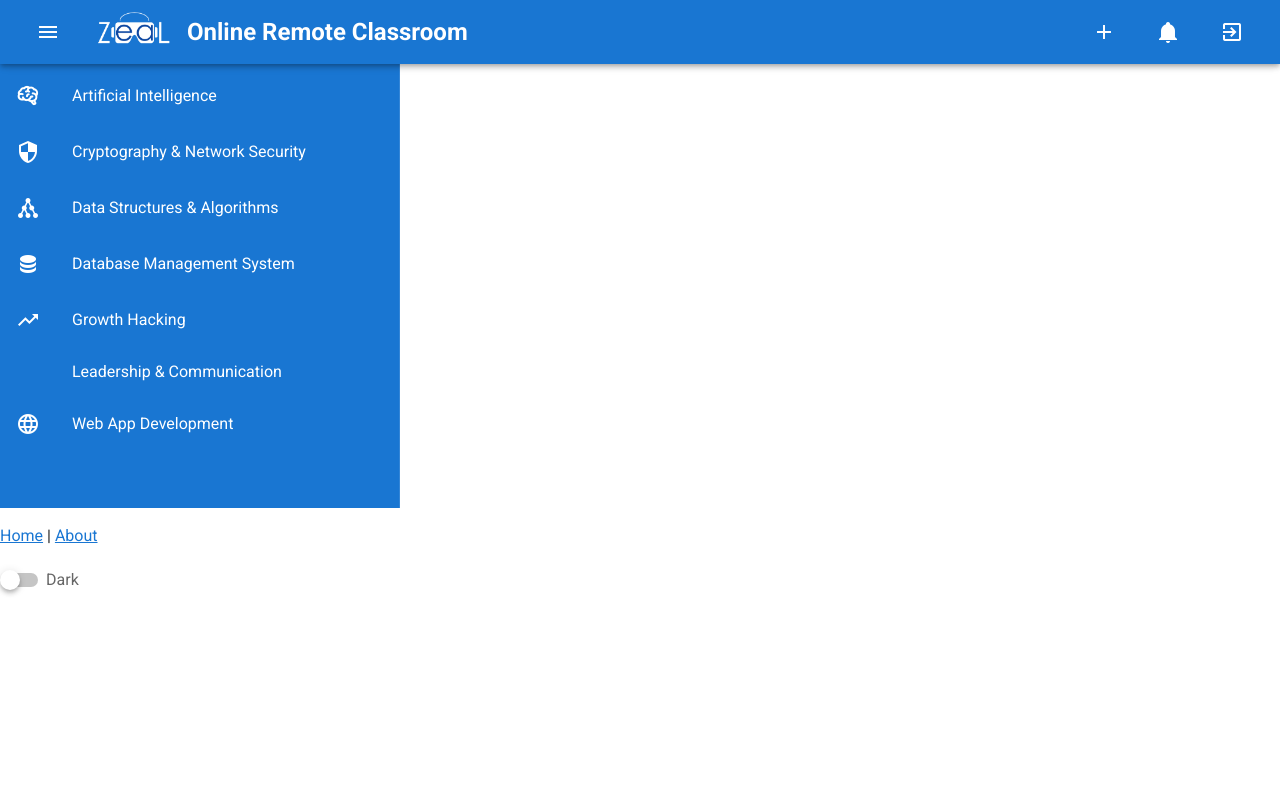
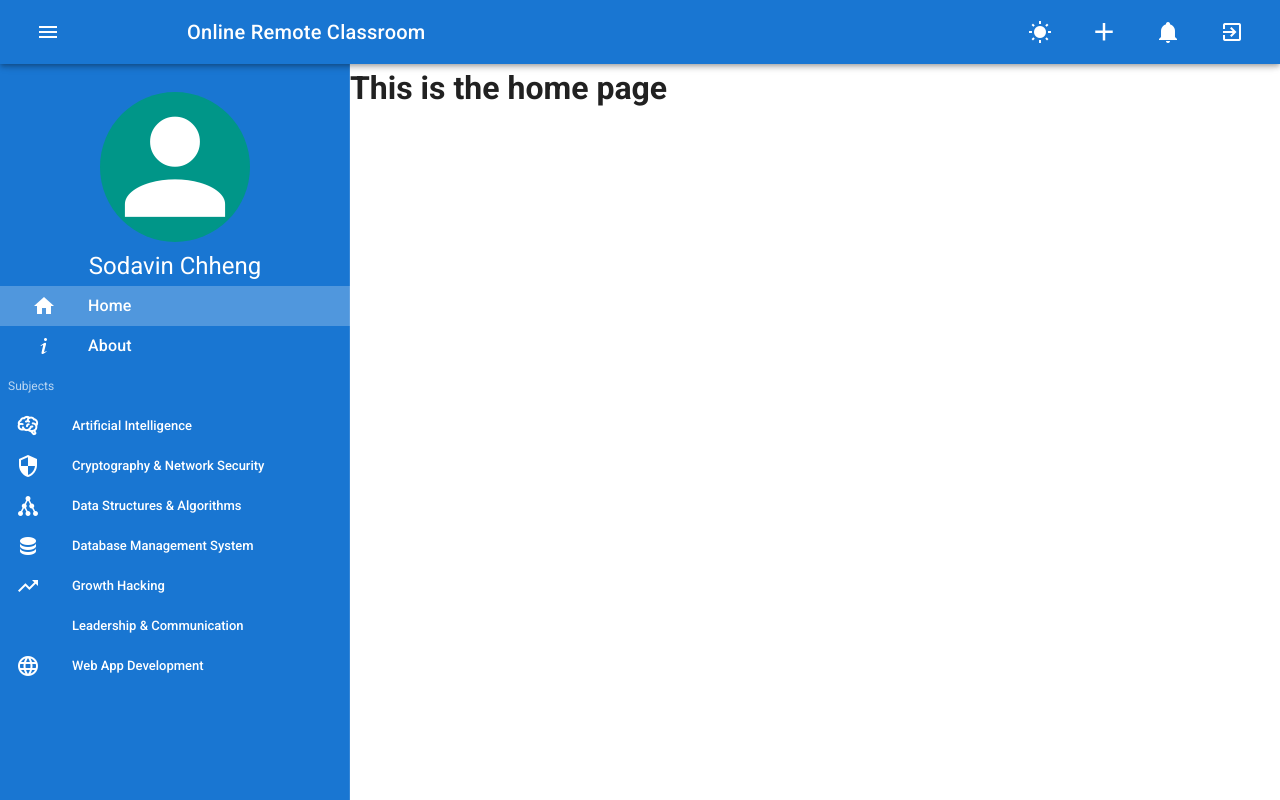
Before and after one commit to sodavinchheng/ORC-Demo, a Vue app: page / in a window 1280 px wide. Built offline with nearby package versions, Linux system fonts and the light colour scheme.

Commit message:
Finished the NavBar

```diff
--- a/src/App.vue
+++ b/src/App.vue
@@ -3,8 +3,6 @@
     <NavBar />
 
     <v-content>
-      <router-link to="/" replace>Home</router-link> |
-      <router-link to="/about" replace>About</router-link>
       <router-view></router-view>
     </v-content>
   </v-app>
--- a/src/components/NavBar.vue
+++ b/src/components/NavBar.vue
@@ -1,10 +1,12 @@
 <template>
     <nav>
-        <v-app-bar app color="primary" dark>
+        <v-app-bar app color="primary" dark clipped-left>
 
-            <v-btn text>
-                <v-icon v-on:click="drawer = !drawer">mdi-menu</v-icon>
-            </v-btn>
+            <!-- <v-btn text>
+                <v-icon @click="drawer = !drawer">mdi-menu</v-icon>
+            </v-btn> -->
+
+            <v-app-bar-nav-icon @click.stop="drawer = !drawer" class="mx-2"/>
 
             <div class="d-flex align-center">
                 <v-img
@@ -16,33 +18,143 @@
                 width="75"
                 />
 
-                <h1 class="hidden-sm-and-down">Online Remote Classroom</h1>
+                <!-- <h1 class="hidden-sm-and-down">Online Remote Classroom</h1> -->
+
+                <v-toolbar-title class="hidden-sm-and-down">
+                    <span class="title">Online Remote Classroom</span>
+                </v-toolbar-title>
 
             </div>
 
             <v-spacer></v-spacer>
 
-            <v-btn text>
-                <v-icon>mdi-plus</v-icon>
-            </v-btn>
+            <v-tooltip bottom close-delay="500">
+                <template v-slot:activator="{ on }">
+                    <v-btn @click="$vuetify.theme.dark = !$vuetify.theme.dark" text v-on="on">
+                        <v-icon :class="$vuetify.theme.dark ? 'd-none' : 'd-flex'">mdi-white-balance-sunny</v-icon>
+                        <v-icon :class="$vuetify.theme.dark ? 'd-flex' : 'd-none'">mdi-moon-waning-crescent</v-icon>
+                    </v-btn>
+                </template>
+                <span :class="$vuetify.theme.dark ? 'd-flex' : 'd-none'">Enable Light Theme</span>
+                <span :class="$vuetify.theme.dark ? 'd-none' : 'd-flex'">Enable Dark Theme</span>
+            </v-tooltip>
 
-            <v-btn text>
-                <v-icon>mdi-bell</v-icon>
-            </v-btn>
+            <v-menu offset-y left transition="slide-y-transition">
+                <template v-slot:activator="{ on }">
+                    <v-btn text v-on="on">
+                        <v-icon size="30">mdi-plus</v-icon>
+                    </v-btn>
+                </template>
+                <v-list>
+                    <v-list-item @click.stop="joinClass = true">
+                        <v-dialog v-model="joinClass" max-width="300px">
+                            <v-card>
+                                <v-card-title>Join Class</v-card-title>
+                                <v-card-text>
+                                    <v-text-field label="Enter the class code:"></v-text-field>
+                                </v-card-text>
+                                <v-row justify="space-around">
+                                    <v-btn color="warning" outlined @click.stop="joinClass = false">Cancel</v-btn>
+                                    <v-btn color="success" outlined>Join</v-btn>
+                                </v-row>
+                                <v-row>
+                                    <div class="mt-5">
 
-            <v-btn text>
-                <v-icon>mdi-exit-to-app</v-icon>
-            </v-btn>
+                                    </div>
+                                </v-row>
+                            </v-card>
+                        </v-dialog>
+                        <v-btn text>Join Class</v-btn>
+                    </v-list-item>
+
+                    <v-list-item @click.stop="createClass = true">
+                        <v-dialog v-model="createClass" max-width="500px">
+                            <v-card>
+                                <v-card-title>Create Class</v-card-title>
+                                <v-card-text>
+                                    <v-row>
+                                        <v-select
+
+                                        :items="subjects"
+                                        item-text="name"
+                                        item-value="route"
+                                        label="Select a subject:"
+                                        return-object
+                                        >
+                                        </v-select>
+                                    </v-row>
+                                </v-card-text>
+                                <v-row justify="space-around">
+                                    <v-btn color="warning" outlined @click.stop="createClass = false">Cancel</v-btn>
+                                    <v-btn color="success" outlined>Create</v-btn>
+                                </v-row>
+                                <v-row>
+                                    <div class="mt-5">
+
+                                    </div>
+                                </v-row>
+                            </v-card>
+                        </v-dialog>
+                        <v-btn text>Create Class</v-btn>
+                    </v-list-item>
+                </v-list>
+            </v-menu>
+
+            <v-tooltip bottom>
+                <template v-slot:activator="{ on }">
+                    <v-btn text v-on="on">
+                        <v-icon>mdi-bell</v-icon>
+                    </v-btn>
+                </template>
+                <span>Notifications</span>
+            </v-tooltip>
+
+            <v-tooltip bottom>
+                <template v-slot:activator="{ on }">
+                    <v-btn text v-on="on">
+                        <v-icon>mdi-exit-to-app</v-icon>
+                    </v-btn>
+                </template>
+                <span>Sign Out</span>
+            </v-tooltip>
         </v-app-bar>
 
-        <v-navigation-drawer v-model="drawer" color="primary" dark width="400px" class="mt-12 d-lg-flex">
-            <v-list class="mt-3">
+        <v-navigation-drawer app clipped v-model="drawer" color="primary" dark width="350px" class="d-lg-flex">
+
+            <v-row justify="space-around">
+                <v-avatar color="teal" size="150" class="mt-10">
+                    <!-- <span class="white--text display-2">SC</span> -->
+                    <v-icon size="150">mdi-account</v-icon>
+                </v-avatar>
+            </v-row>
+
+            <v-row justify="space-around">
+                <span class="white--text headline my-2">Sodavin Chheng</span>
+            </v-row>
+
+            <v-list dense>
+                <v-list-item to="/" replace>
+                    <v-list-item-icon>
+                        <v-icon>mdi-home</v-icon>
+                    </v-list-item-icon>
+                    <span class="subtitle-1 font-weight-medium">Home</span>
+                </v-list-item>
+
+                <v-list-item to="/about" replace>
+                    <v-list-item-icon>
+                        <v-icon>mdi-information-variant</v-icon>
+                    </v-list-item-icon>
+                    <span class="subtitle-1 font-weight-medium">About</span>
+                </v-list-item>
+
+                <v-subheader>Subjects</v-subheader>
+
                 <v-list-item v-for="subject in subjects" :key="subject.name" route :to="subject.route" replace>
                     <v-list-item-icon>
                         <v-icon>{{subject.icon}}</v-icon>
                     </v-list-item-icon>
                     <v-list-item-content>
-                        <v-list-item-title class="white--text">{{ subject.name }}</v-list-item-title>
+                        <v-list-item-title class="white--text">{{subject.name}}</v-list-item-title>
                     </v-list-item-content>
                 </v-list-item>
             </v-list>
@@ -56,6 +168,8 @@ export default {
     data() {
         return {
             drawer: true,
+            joinClass: false,
+            createClass: false,
             subjects:[
                 {name: 'Artificial Intelligence', icon: 'mdi-brain', route: '/ai'},
                 {name: 'Cryptography & Network Security', icon: 'mdi-security', route: '/cns'},
--- a/src/views/Home.vue
+++ b/src/views/Home.vue
@@ -1,10 +1,6 @@
 <template>
   <div class="home">
-    <v-switch
-      v-model="$vuetify.theme.dark"
-      primary
-      label="Dark"
-    />
+    <h1>This is the home page</h1>
   </div>
 </template>
 
```
